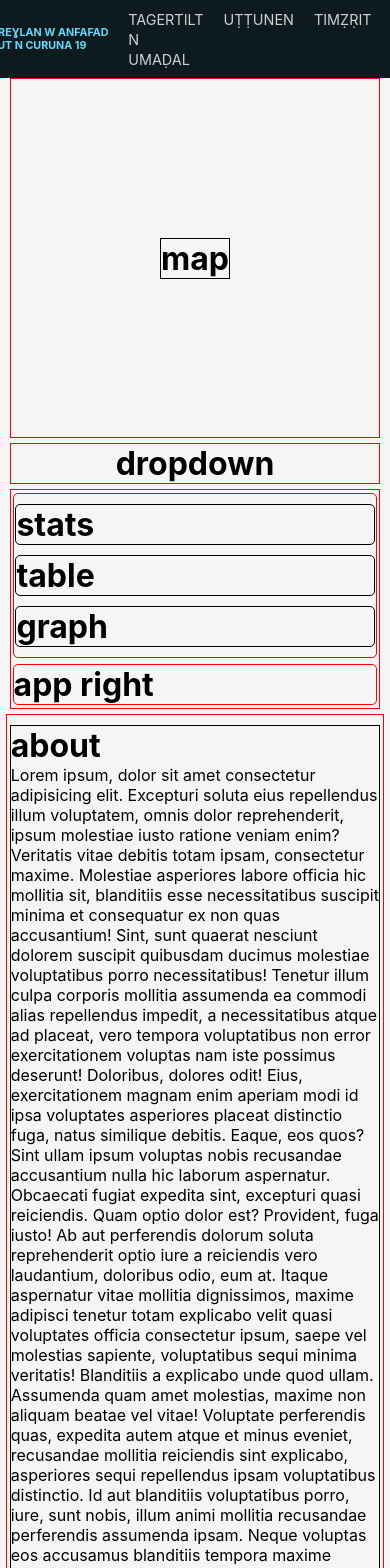
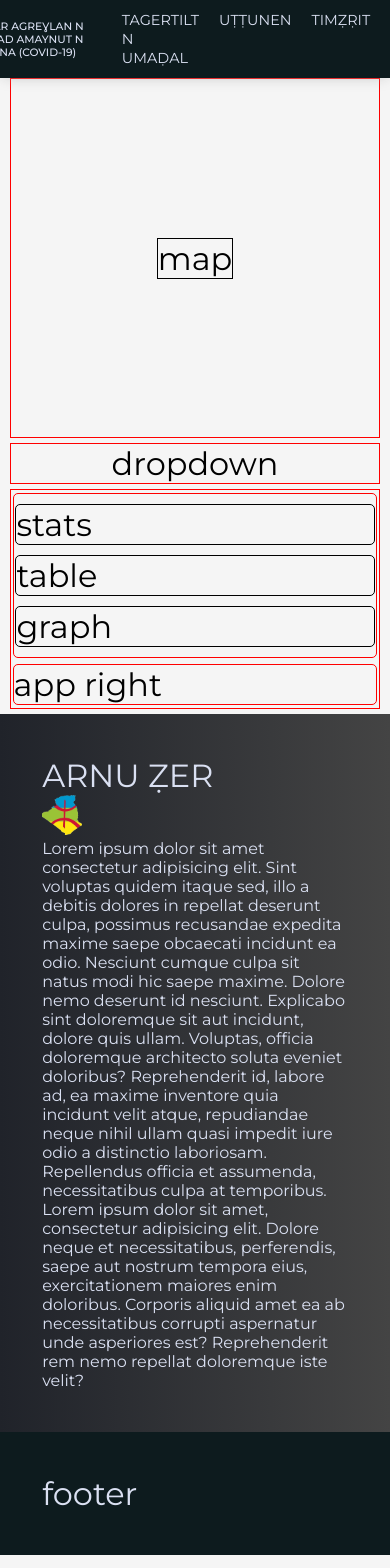
Before and after one commit to amarbessedik/covid19-taqvaylit-v2, a React (Create React App) app: page / in a window 390 px wide. Shown: the top 1568 px of the page. Built offline with nearby package versions, Linux system fonts and the light colour scheme.

Commit message:
website fully responsive

```diff
--- a/public/index.html
+++ b/public/index.html
@@ -8,8 +8,7 @@
       name="description"
       content="Web site created using create-react-app"
     />
-
-    </head>
+    <link href="https://fonts.googleapis.com/css2?family=Montserrat:wght@400;500&display=swap" rel="stylesheet">
     <link rel="icon" href="%PUBLIC_URL%/logo.png" />
     <title>AMḌFAR AGREƔLAN W ANFAFAD AMAYNUT N CURUNA 19 (React)</title>
   </head>
--- a/src/Tapp.css
+++ b/src/Tapp.css
@@ -1,12 +1,14 @@
-:root{
+:root {
   --bcolor: #61dafb;
-  --bg: rgba(55, 59, 68, 0.5);
-  --darkJungleGreen: #0D1B1E;
-  --independence: #5C5E78;
-  --middleRed: #E88873;
-  --cultured: #F5F5F5;
-  --lightGray: #CFD0D6;
+  --bg: #1e2227;
+  --darkJungleGreen: #0d1b1e;
+  --independence: #5c5e78;
+  --middleRed: #e88873;
+  --cultured: #f5f5f5;
+  --lightGray: #cfd0d6;
+  --lavenderWeb: #dae0f2;
 }
+
 * {
   box-sizing: border-box;
   margin: 0;
@@ -16,7 +18,8 @@
     sans-serif;
   -webkit-font-smoothing: antialiased;
   -moz-osx-font-smoothing: grayscale;
-
+  font-family: 'Montserrat', sans-serif;
+  font-weight: 400;
 }
 
 body,
@@ -24,6 +27,7 @@ html {
   height: 100%;
   width: 100%;
   background: var(--cultured);
+  scroll-behavior: smooth;
 }
 code {
   font-family: source-code-pro, Menlo, Monaco, Consolas, "Courier New",
@@ -37,23 +41,31 @@ code {
   /* width: 98vw; */
 }
 
-.app__stats{
-      -webkit-animation: fadein 2s; /* Safari, Chrome and Opera > 12.1 */
-       -moz-animation: fadein 2s; /* Firefox < 16 */
-        -ms-animation: fadein 2s; /* Internet Explorer */
-         -o-animation: fadein 2s; /* Opera < 12.1 */
-            animation: fadein 2s;
+.app__stats {
+  -webkit-animation: fadein 2s; /* Safari, Chrome and Opera > 12.1 */
+  -moz-animation: fadein 2s; /* Firefox < 16 */
+  -ms-animation: fadein 2s; /* Internet Explorer */
+  -o-animation: fadein 2s; /* Opera < 12.1 */
+  animation: fadein 2s;
 }
 
 @keyframes fadein {
-    from { opacity: 0; }
-    to   { opacity: 1; }
+  from {
+    opacity: 0;
+  }
+  to {
+    opacity: 1;
+  }
 }
 
 /* Firefox < 16 */
 @-moz-keyframes fadein {
-    from { opacity: 0; }
-    to   { opacity: 1; }
+  from {
+    opacity: 0;
+  }
+  to {
+    opacity: 1;
+  }
 }
 
 .map {
@@ -100,16 +112,25 @@ code {
 }
 .app__bottom {
   margin: auto;
-  width: 97vw;
-  border: 1px solid red;
+  background: var(--lightGray);
+  background: linear-gradient(to right ,#20232a, #444);
+  /* width: 97vw; */
+  /* border: 1px solid red; */
+}
+.about{
+  color: #aaa;
+  color: var(--lavenderWeb);
 }
 .about,
 .footer {
-  margin: 10px auto;
-  width: 95vw;
-  border: 1px solid;
+  margin: 0 auto;
+  padding: 5vh;
+  /* border: 1px solid; */
 }
-
+.footer {
+  background: var(--darkJungleGreen);
+  color: var(--lavenderWeb);
+}
 /* media queries */
 @media screen and (max-width: 1024px) {
   .app__stats__content,
--- a/src/Tapp.js
+++ b/src/Tapp.js
@@ -3,6 +3,7 @@ import "./Tapp.css";
 import ScrollTop from "./components/ScrollTop";
 import Navbar from "./parts/Navbar/Navbar";
 import SidebarMenu from "./parts/Navbar/SidebarMenu";
+import z from './images/z.webp';
 
 const Tapp = () => {
   const [dropdownToggle, setDropdownToggle] = useState(false);
@@ -14,51 +15,57 @@ const Tapp = () => {
     window.innerWidth <= 768 ? setToggleLinks(true) : setToggleLinks(false);
   };
 
-  const handleBreakpoint = ()=>{
-       window.innerWidth > 500 ? setScreenBreakpoint(true) : setScreenBreakpoint(false);
-  }
+  const handleBreakpoint = () => {
+    window.innerWidth > 768
+      ? setScreenBreakpoint(true)
+      : setScreenBreakpoint(false);
+  };
 
-  const handleDropdownToggling = () => {
+  const updateSidebarVisibility = () => {
+    setSidebarVisible(!sidebarVisible);
+    // handleBreakpoint();
+  };
+
+  useEffect(
+    () => {
+      window.addEventListener("scroll", () => {
         if (!dropdownToggle && window.pageYOffset > 315) {
           setDropdownToggle(true);
         } else if (dropdownToggle && window.pageYOffset <= 315) {
           setDropdownToggle(false);
         }
-  };
+      });
+      window.addEventListener("load", handleToggleLinks);
+      window.addEventListener("resize", handleToggleLinks);
+      window.addEventListener("load", handleBreakpoint);
+      window.addEventListener("resize", handleBreakpoint);
+    }
+  );
 
-  const updateSidebarVisibility = () =>{
-      setSidebarVisible(!sidebarVisible);
-  }
-
-  useEffect(() => {
-    window.addEventListener("scroll", handleDropdownToggling);
-    window.addEventListener("resize", handleToggleLinks);
-    window.addEventListener("load", handleToggleLinks);
-    window.addEventListener("resize", handleBreakpoint);
-    window.addEventListener("load", handleBreakpoint);
-  }, [dropdownToggle]);
-
-  const dropdownToggler__top = {
+  const dropdown__top = {
     display: dropdownToggle ? "flex" : "none",
     transition: "all ease-in-out 500ms",
   };
-  const dropdownToggler__bottom = {
+  const dropdown__bottom = {
     display: dropdownToggle ? "none" : "flex",
     transition: "all ease-in-out 500ms",
   };
 
   return (
     <div className="app">
+      {!screenBreakpoint && (
         <SidebarMenu
           sidebarVisible={sidebarVisible}
           dropdownTopVisible={dropdownToggle}
-        screenBreakpoint={screenBreakpoint}
+          updateSidebarVisibility={updateSidebarVisibility}
         />
+      )}
 
       <Navbar
         updateSidebarVisibility={updateSidebarVisibility}
+        screenBreakpoint={screenBreakpoint}
         toggleLinks={toggleLinks}
-        dropdownToggle={dropdownToggler__top}
+        dropdownToggle={dropdown__top}
       />
 
       <div className="app__stats">
@@ -68,7 +75,7 @@ const Tapp = () => {
         <div
           id="dropdown__bottom"
           className="dropdown"
-          style={dropdownToggler__bottom}
+          style={dropdown__bottom}
         >
           <h1>dropdown</h1>
         </div>
@@ -91,98 +98,20 @@ const Tapp = () => {
       </div>
       <div className="app__bottom">
         <div className="about">
-          <h1>about</h1>
+          <h1>ARNU ẒER</h1>
+          <img src={z} alt="z" width="40px" />
           <p>
-            Lorem ipsum, dolor sit amet consectetur adipisicing elit. Excepturi
-            soluta eius repellendus illum voluptatem, omnis dolor reprehenderit,
-            ipsum molestiae iusto ratione veniam enim? Veritatis vitae debitis
-            totam ipsam, consectetur maxime. Molestiae asperiores labore officia
-            hic mollitia sit, blanditiis esse necessitatibus suscipit minima et
-            consequatur ex non quas accusantium! Sint, sunt quaerat nesciunt
-            dolorem suscipit quibusdam ducimus molestiae voluptatibus porro
-            necessitatibus! Tenetur illum culpa corporis mollitia assumenda ea
-            commodi alias repellendus impedit, a necessitatibus atque ad
-            placeat, vero tempora voluptatibus non error exercitationem voluptas
-            nam iste possimus deserunt! Doloribus, dolores odit! Eius,
-            exercitationem magnam enim aperiam modi id ipsa voluptates
-            asperiores placeat distinctio fuga, natus similique debitis. Eaque,
-            eos quos? Sint ullam ipsum voluptas nobis recusandae accusantium
-            nulla hic laborum aspernatur. Obcaecati fugiat expedita sint,
-            excepturi quasi reiciendis. Quam optio dolor est? Provident, fuga
-            iusto! Ab aut perferendis dolorum soluta reprehenderit optio iure a
-            reiciendis vero laudantium, doloribus odio, eum at. Itaque
-            aspernatur vitae mollitia dignissimos, maxime adipisci tenetur totam
-            explicabo velit quasi voluptates officia consectetur ipsum, saepe
-            vel molestias sapiente, voluptatibus sequi minima veritatis!
-            Blanditiis a explicabo unde quod ullam. Assumenda quam amet
-            molestias, maxime non aliquam beatae vel vitae! Voluptate
-            perferendis quas, expedita autem atque et minus eveniet, recusandae
-            mollitia reiciendis sint explicabo, asperiores sequi repellendus
-            ipsam voluptatibus distinctio. Id aut blanditiis voluptatibus porro,
-            iure, sunt nobis, illum animi mollitia recusandae perferendis
-            assumenda ipsam. Neque voluptas eos accusamus blanditiis tempora
-            maxime magnam magni nobis ratione officiis. Est, provident
-            necessitatibus? Sunt tempore magni non iste aperiam voluptatem
-            eveniet quibusdam, accusamus tempora voluptatibus, esse ut! Harum
-            molestiae quos repudiandae voluptatem! Mollitia excepturi temporibus
-            nesciunt possimus exercitationem? Delectus, eveniet minima?
-            Voluptas, minus. Perspiciatis, exercitationem. Consequuntur voluptas
-            nulla molestiae fugiat at eum minima ut dolore sint, saepe nisi
-            veritatis odio eaque, et sapiente maiores? Dicta delectus vero
-            aliquam animi voluptatum illo similique quae? Minima explicabo
-            tempore sit saepe facere quidem facilis numquam, itaque sapiente
-            officia, nesciunt, incidunt doloribus corporis esse mollitia
-            doloremque. Quis excepturi fugit praesentium laborum distinctio,
-            labore quasi molestiae ab reiciendis. Ducimus eaque voluptates
-            delectus vel unde non illum rem, doloremque fugiat recusandae quasi
-            dolor nulla ipsam deserunt architecto consectetur quae eum
-            inventore. Dicta expedita aperiam debitis commodi laboriosam libero
-            odit. Atque, similique pariatur necessitatibus maxime itaque earum
-            placeat libero assumenda? Veritatis nulla fugit dolore neque
-            voluptates totam ipsa dignissimos nobis magnam nam aperiam ea
-            possimus in ab, dolores officia impedit. Asperiores numquam quas
-            saepe possimus incidunt nihil, mollitia ipsum nesciunt modi corrupti
-            repellendus ea debitis exercitationem dolor maxime autem vitae
-            veniam labore, amet perferendis voluptatibus! Eos quas earum odio?
-            Sequi? Similique atque temporibus sed at omnis dicta praesentium
-            aspernatur consectetur, tenetur vel voluptatum nulla totam eius,
-            tempore inventore mollitia perferendis, facere et dolores. Ut,
-            accusantium dignissimos dolorum illo delectus itaque. Facilis
-            necessitatibus veniam, molestiae expedita eos, quam voluptates animi
-            perspiciatis eaque in natus atque inventore. Deleniti assumenda
-            nostrum doloribus earum laborum autem id. Fugit quidem reiciendis
-            ipsum id, voluptate ex. Distinctio voluptate cupiditate repellat
-            perferendis quas deserunt placeat accusamus sit odit, explicabo
-            doloremque similique possimus ut. Labore accusantium, quas pariatur
-            totam, incidunt, possimus minus distinctio facilis fugiat ipsam
-            fugit nemo. Placeat quibusdam culpa repudiandae ea molestiae maiores
-            non debitis delectus exercitationem, ad officiis blanditiis
-            excepturi aut a cum corrupti dolorum quisquam magnam! Nobis, animi
-            nostrum illo vero natus itaque vel. Iste, officiis enim? Sit odit
-            saepe voluptas possimus quasi eveniet culpa fugit alias eaque nisi
-            quae nam vel inventore quo cum soluta nesciunt quia, dolor
-            voluptatum iusto accusamus ea corrupti! Porro, odit! Error aperiam
-            fugit aliquam eum quod, inventore commodi eius tempore voluptates
-            pariatur numquam facilis alias excepturi accusantium ex maiores
-            repudiandae laboriosam veniam sed a qui expedita quibusdam
-            praesentium. Officia harum ab nobis quibusdam ratione quo. A nisi
-            quaerat doloribus sunt aliquid veritatis necessitatibus fuga
-            ducimus, repellendus rerum. Perspiciatis temporibus consectetur
-            dolorem at ullam sequi distinctio nulla. Fugit, id. Odit, dolorum
-            adipisci quam at qui iure eligendi facere unde ipsum cum et quas?
-            Eligendi eaque expedita molestias labore totam quos doloribus nisi.
-            Quidem maxime ullam dolores, aut reprehenderit alias. Voluptatum
-            accusantium amet, nam, quae a esse recusandae eaque aspernatur
-            debitis qui voluptate quo tempore tempora consequatur sint
-            repudiandae numquam quod at fugit, similique praesentium saepe
-            delectus ad ab. Totam. Cupiditate reiciendis labore non odit,
-            voluptatibus voluptatem dolor doloribus nobis corporis itaque iure
-            asperiores optio aliquam ipsa repudiandae ab vel nihil ratione
-            pariatur eligendi unde. Et excepturi praesentium ad iste. Eum
-            pariatur doloribus odit nulla! Repellat eius omnis odit autem quo
-            dolores animi ipsam asperiores assumenda. Tenetur possimus
-            recusandae ducimus explicabo dolore. Hic ipsam cupiditate facere
-            quod aperiam officia placeat?
+            Lorem ipsum dolor sit amet consectetur adipisicing elit. Sint
+            voluptas quidem itaque sed, illo a debitis dolores in repellat
+            deserunt culpa, possimus recusandae expedita maxime saepe obcaecati
+            incidunt ea odio. Nesciunt cumque culpa sit natus modi hic saepe
+            maxime. Dolore nemo deserunt id nesciunt. Explicabo sint doloremque
+            sit aut incidunt, dolore quis ullam. Voluptas, officia doloremque
+            architecto soluta eveniet doloribus? Reprehenderit id, labore ad, ea
+            maxime inventore quia incidunt velit atque, repudiandae neque nihil
+            ullam quasi impedit iure odio a distinctio laboriosam. Repellendus
+            officia et assumenda, necessitatibus culpa at temporibus.
+            Lorem ipsum dolor sit amet, consectetur adipisicing elit. Dolore neque et necessitatibus, perferendis, saepe aut nostrum tempora eius, exercitationem maiores enim doloribus. Corporis aliquid amet ea ab necessitatibus corrupti aspernatur unde asperiores est? Reprehenderit rem nemo repellat doloremque iste velit?
           </p>
         </div>
         <div className="footer">
@@ -195,3 +124,12 @@ const Tapp = () => {
 };
 
 export default Tapp;
+
+// ===============================
+// const handleDropdownToggling = () => {
+//   if (!dropdownToggle && window.pageYOffset > 315) {
+//     setDropdownToggle(true);
+//   } else if (dropdownToggle && window.pageYOffset <= 315) {
+//     setDropdownToggle(false);
+//   }
+// };
--- a/src/parts/Navbar/Links.module.css
+++ b/src/parts/Navbar/Links.module.css
@@ -13,8 +13,9 @@
 }
 .links ul li a{
     text-decoration: none;
-    color: var(--lightGray);
+    color: var(--lavenderWeb);
     font-size: .9rem;
+    font-weight: 400;
 }
 .links ul li a::after{
   content: '';
--- a/src/parts/Navbar/Navbar.js
+++ b/src/parts/Navbar/Navbar.js
@@ -1,4 +1,4 @@
-import React, { useState } from "react";
+import React, { useState, useEffect } from "react";
 import styles from "./Navbar.module.css";
 import logo from "../../images/logo.png";
 import links from "../../data";
@@ -7,7 +7,7 @@ import MenuIcon from "@material-ui/icons/Menu";
 import CloseIcon from "@material-ui/icons/Close";
 
 // toggleLinks >>> navbar & sidebar links
-const Navbar = ({ updateSidebarVisibility, toggleLinks, dropdownToggle }) => {
+const Navbar = ({ updateSidebarVisibility,toggleLinks, screenBreakpoint, dropdownToggle }) => {
   const [menuOpen, setMenuOpen] = useState(false);
 
   const handleClick = () =>{
@@ -15,13 +15,27 @@ const Navbar = ({ updateSidebarVisibility, toggleLinks, dropdownToggle }) => {
     updateSidebarVisibility();
   }
 
+  useEffect(() => {
+    if (menuOpen && screenBreakpoint) {
+      setMenuOpen(false);
+      updateSidebarVisibility();
+    }
+  }, [screenBreakpoint, menuOpen, updateSidebarVisibility]);
+
+
+  useEffect(()=>{
+    menuOpen
+      ? (document.body.style.overflowY = "hidden")
+      : document.body.style.overflowY = 'visible';
+  })
+
   return (
     <div className={styles.navbar}>
       <div className={styles.navbar__content}>
         <div className={styles.logo}>
           <div className={styles.logo__content}>
             <img src={logo} alt="logo" />
-            <h6>AMḌFAR AGREƔLAN W ANFAFAD AMAYNUT N CURUNA 19</h6>
+            <h6>AMḌFAR AGREƔLAN N ANFAFAD AMAYNUT N CURUNA (COVID-19)</h6>
           </div>
         </div>
         <div className={styles.links}>
@@ -33,10 +47,10 @@ const Navbar = ({ updateSidebarVisibility, toggleLinks, dropdownToggle }) => {
             className={styles.hamburger__menu}
           >
             <div onClick={handleClick} className={styles.hamburger__container}>
-              {!menuOpen ? (
+              {menuOpen ? (
+                <CloseIcon className={styles.menu__icon} />
+              ) : (
                 <MenuIcon className={styles.menu__icon} />
-              ) : (
-                <CloseIcon className={styles.menu__icon} />
               )}
             </div>
           </div>
--- a/src/parts/Navbar/Navbar.module.css
+++ b/src/parts/Navbar/Navbar.module.css
@@ -7,6 +7,7 @@
   top: 0;
   display: flex;
   flex-direction: column;
+  box-shadow: 0 0 15px -4px #aaa;
 }
 .navbar__content {
   display: flex;
@@ -30,12 +31,17 @@
     min-width: 240px;
 }
 .logo__content img{
-    height: 70px;
+    height:70px;
     flex: 1;
+    animation: rotation 10s infinite linear;
 }
 .logo__content h6{
     flex: 3;
-    color: var(--bcolor);
+    /* color: var(--bcolor); */
+    color: var(--lavenderWeb);
+    margin-left: 8px;
+    font-family: 'Montserrat', sans-serif;
+    font-weight: 500;
 }
 .links {
   flex: 4;
@@ -63,7 +69,7 @@
 }
 .menu__icon{
   font-size: 40px!important;
-  color: var(--bcolor)!important;
+  color: var(--lavenderWeb)!important;
   -webkit-animation: fadein 2s; /* Safari, Chrome and Opera > 12.1 */
        -moz-animation: fadein 2s; /* Firefox < 16 */
         -ms-animation: fadein 2s; /* Internet Explorer */
@@ -81,3 +87,12 @@
     from { opacity: 0; }
     to   { opacity: 1; }
 }
+
+@keyframes rotation {
+  from {
+    transform: rotate(0deg);
+  }
+  to {
+    transform: rotate(359deg);
+  }
+}
--- a/src/parts/Navbar/SidebarMenu.module.css
+++ b/src/parts/Navbar/SidebarMenu.module.css
@@ -6,7 +6,7 @@
     bottom: 0;
     left: 0;
     right: 0;
-    z-index: 1;
+    z-index: 10;
     display: flex;
     justify-content: flex-end;
     transition: all ease-in-out 700ms;
@@ -18,4 +18,5 @@
     background: var(--darkJungleGreen);
     display: flex;
     padding: 60px 10px;
+    z-index: 20;
 }
```
Also changed, not shown: src/parts/Navbar/SidebarMenu.js (+7 -4 lines), src/images/logo.png, src/images/z.webp (added). Lines whose indentation alone changed are shown as unchanged.
